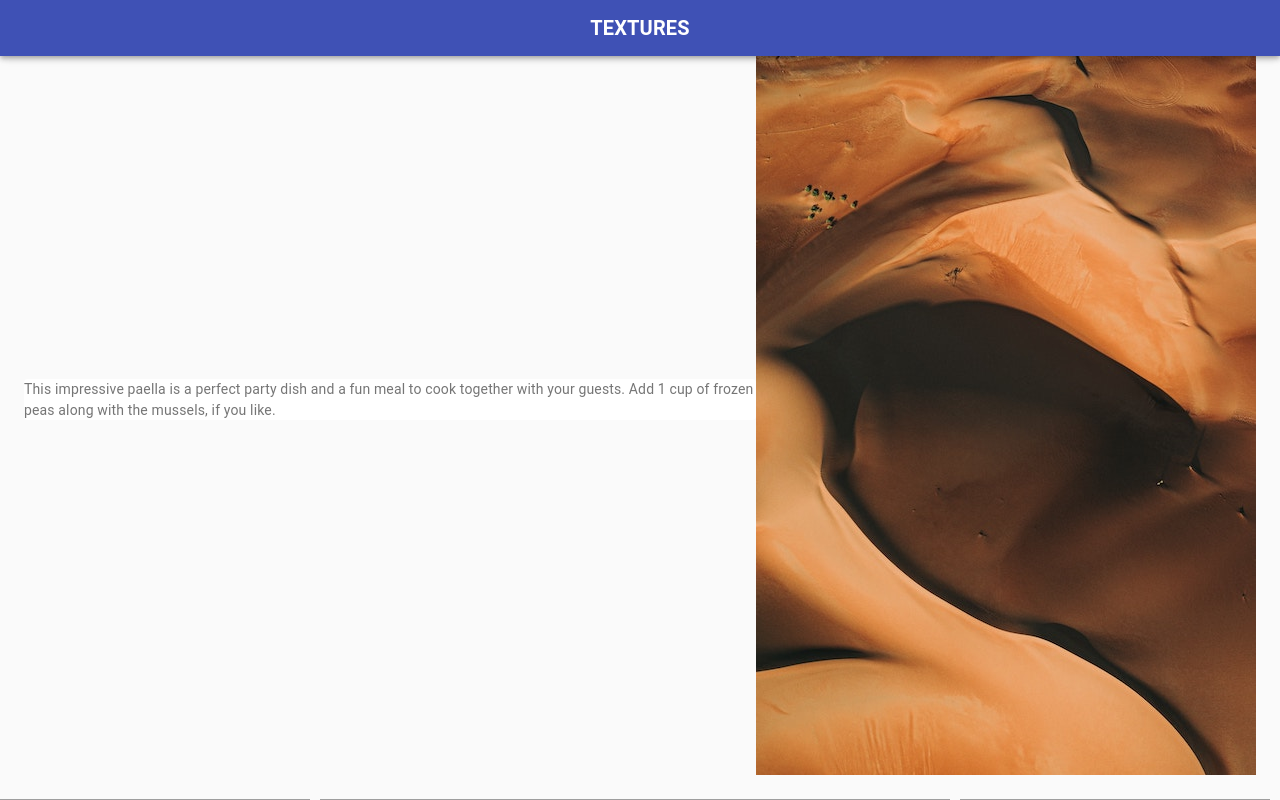
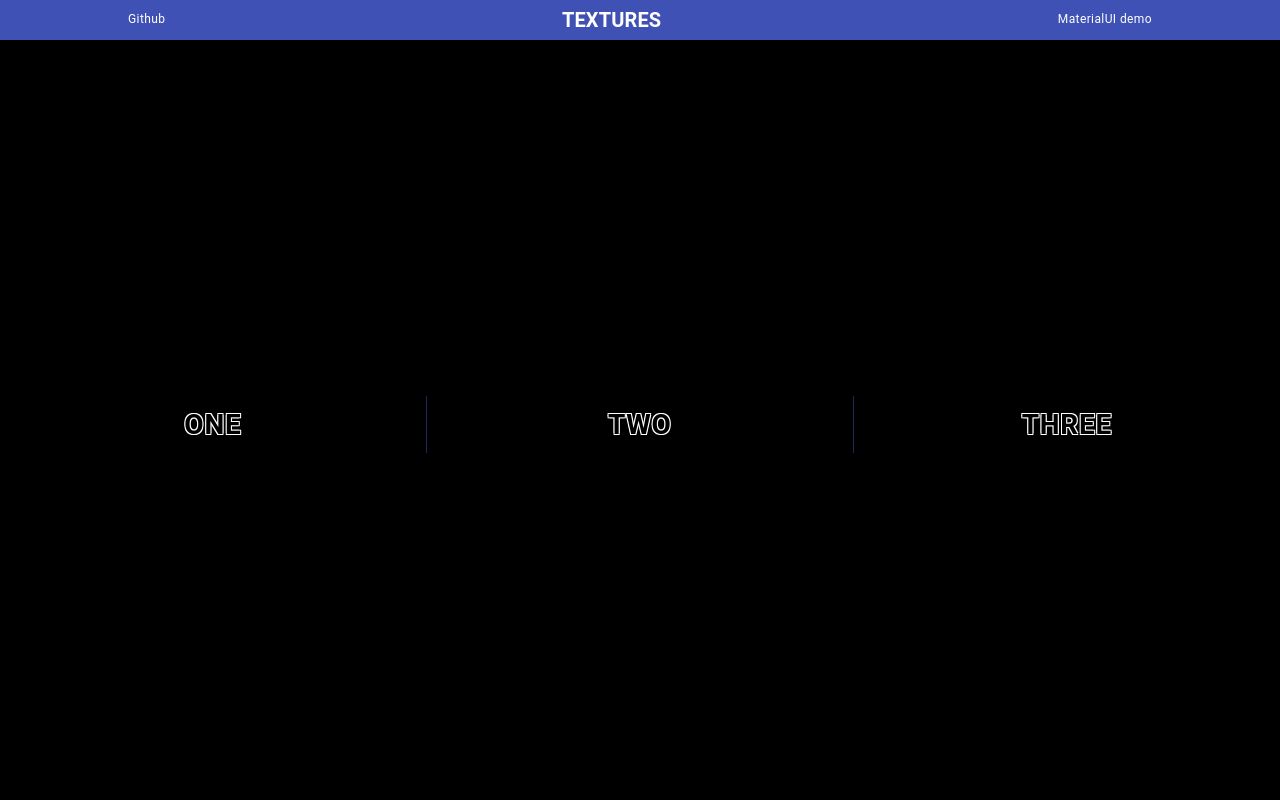
Before and after one commit to lauphern/Textures-landing, a React (Create React App) app: page / in a window 1280 px wide. Shown: the top 800 px of the page. Built offline with nearby package versions, Linux system fonts and the light colour scheme; grey boxes are pictures that could not be loaded.

Commit message:
parallax effect menu

```diff
--- a/src/App.js
+++ b/src/App.js
@@ -1,4 +1,4 @@
-import React from "react";
+import React, { useEffect } from "react";
 import {
   CssBaseline,
   Grid,
@@ -12,7 +12,10 @@ import {
   Tooltip,
   Paper,
   Container,
-  Box
+  Box,
+  ButtonGroup,
+  Button,
+  Link
 } from "@material-ui/core";
 import { makeStyles } from "@material-ui/core/styles";
 
@@ -127,13 +130,21 @@ const imagesList = [
 
 const useStyles = makeStyles(theme => ({
   nav: {
-    height: "7vh",
-    justifyContent: "center",
+    height: "5vh",
+    padding: "0 10vw",
+    flexDirection: "row",
+    justifyContent: "space-between",
     alignItems: "center"
   },
   navTitle: {
     fontWeight: "bold",
     textTransform: "uppercase"
+  },
+  mainMenu: {
+    height: "100vh",
+    display: "flex",
+    alignItems: "center",
+    justifyContent: "center"
   },
   headerContainer: {
     width: "100vw"
@@ -155,10 +166,39 @@ const useStyles = makeStyles(theme => ({
   }
 }));
 
+function parallaxEffect() {
+  let btnGroup = document.getElementsByClassName("btn-group")[0];
+  let backgroundImages = document.querySelectorAll(".btn-menu > span > div");
+  let overlays = document.querySelectorAll(".overlay");
+  btnGroup.addEventListener("mousemove", e => {
+    let pageX = e.clientX - window.innerWidth / 2;
+    let pageY = e.clientY - window.innerHeight / 2;
+    backgroundImages.forEach(div => {
+      div.style.transform =
+        "translateX(-" +
+        (50 + pageX / 25) +
+        "%) translateY(-" +
+        (50 + pageY / 25) +
+        "%)";
+    });
+    overlays.forEach(div => {
+      div.style.transform =
+        "translateX(-" +
+        (50 - pageX / 25) +
+        "%) translateY(-" +
+        (50 - pageY / 25) +
+        "%)";
+    });
+  });
+}
+
 function App() {
   const classes = useStyles();
-  let imagesCopy = [...imagesList].slice(1, imagesList.length)
-  let tiles = imagesCopy.slice(0, imagesCopy.length - (imagesCopy.length % 3))
+  let imagesCopy = [...imagesList].slice(1, imagesList.length);
+  let tiles = imagesCopy.slice(0, imagesCopy.length - (imagesCopy.length % 3));
+  useEffect(() => {
+    parallaxEffect();
+  });
   return (
     <>
       <CssBaseline />
@@ -166,6 +206,16 @@ function App() {
         <Grid container spacing={3}>
           <Grid item xs={12}>
             <AppBar className={classes.nav}>
+              <Typography variant="caption" align="center">
+                <Link
+                  href="https://github.com/lauphern/Textures-landing.git"
+                  color="inherit"
+                  target="_blank"
+                  rel="noopener"
+                >
+                  Github
+                </Link>
+              </Typography>
               <Typography
                 className={classes.navTitle}
                 variant="h6"
@@ -173,7 +223,41 @@ function App() {
               >
                 Textures
               </Typography>
+              <Typography variant="caption" align="center">
+                MaterialUI demo
+              </Typography>
             </AppBar>
+          </Grid>
+          <Grid item xs={12}>
+            <Container
+              disableGutters
+              className={`${classes.headerContainer} ${classes.mainMenu}`}
+            >
+              <ButtonGroup
+                variant="text"
+                color="primary"
+                aria-label="text primary button group"
+                fullWidth
+                size="small"
+                className="btn-group"
+              >
+                <Button className="btn-menu">
+                  One
+                  <div></div>
+                  <div className="overlay"></div>
+                </Button>
+                <Button className="btn-menu">
+                  Two
+                  <div></div>
+                  <div className="overlay"></div>
+                </Button>
+                <Button className="btn-menu">
+                  Three
+                  <div></div>
+                  <div className="overlay"></div>
+                </Button>
+              </ButtonGroup>
+            </Container>
           </Grid>
           <Grid item xs={12} container className={classes.headerContainer}>
             <Container component="header" className={classes.header}>
--- a/src/index.scss
+++ b/src/index.scss
@@ -5,12 +5,92 @@ body {
     sans-serif;
   -webkit-font-smoothing: antialiased;
   -moz-osx-font-smoothing: grayscale;
+  background-color: black !important;
 }
 
 code {
   font-family: source-code-pro, Menlo, Monaco, Consolas, 'Courier New',
     monospace;
 }
+
+.btn-group {
+
+  &:hover {
+    .btn-menu {
+      width: 20vw;
+    }
+  }
+
+  .btn-menu {
+    position: relative;
+    text-transform: uppercase;
+    color: black;
+    font-weight: bold;
+    font-size: 2em;
+    text-shadow:
+        -1px -1px 0 #fff,
+        1px -1px 0 #fff,
+        -1px 1px 0 #fff,
+        1px 1px 0 #fff;
+    transition: all 0.3s;
+
+    div {
+      display: none;
+    }
+
+    &:hover {
+      width: 50vw;
+      text-shadow: none;
+      color: white;
+      font-size: 3em;
+
+      & > span > div:nth-of-type(1) {
+        display: block;
+        position: absolute;
+        left: 50%;
+        z-index: -2;
+        width: 50px;
+        height: 70vh;
+        background-image: url(/pawel-czerwinski-UmzGrVna1P0-unsplash.jpg);
+        background-repeat: no-repeat;
+        background-size: cover;
+        animation: show 0.3s ease;
+
+
+      }
+      .overlay {
+        display: block;
+        position: relative;
+        left: -5px;
+        top: -5px;
+        z-index: -1;
+        width: 50px;
+        height: 70vh;
+        background-image: url(/pawel-czerwinski-UmzGrVna1P0-unsplash.jpg);
+        background-repeat: no-repeat;
+        background-size: cover;
+        animation: show 0.3s ease;
+        filter: grayscale(80%) opacity(0.5);
+        mix-blend-mode: multiply;
+      }
+
+      // &:after {
+      //   content: "";
+      //   position: absolute;
+      //   left: 50%;
+      //   z-index: -1;
+      //   width: 50px;
+      //   height: 70vh;
+      //   background-image: url(/pawel-czerwinski-UmzGrVna1P0-unsplash.jpg);
+      //   background-repeat: no-repeat;
+      //   background-size: cover;
+      //   animation: show 0.3s ease;
+      // }
+    }
+  }
+}
+
+
 
 ul {
 
@@ -39,3 +119,14 @@ ul {
     }
   }
 }
+
+
+@keyframes show {
+  from {
+    opacity: 0;
+  }
+
+  to {
+    opacity: 1;
+  }
+}
```
